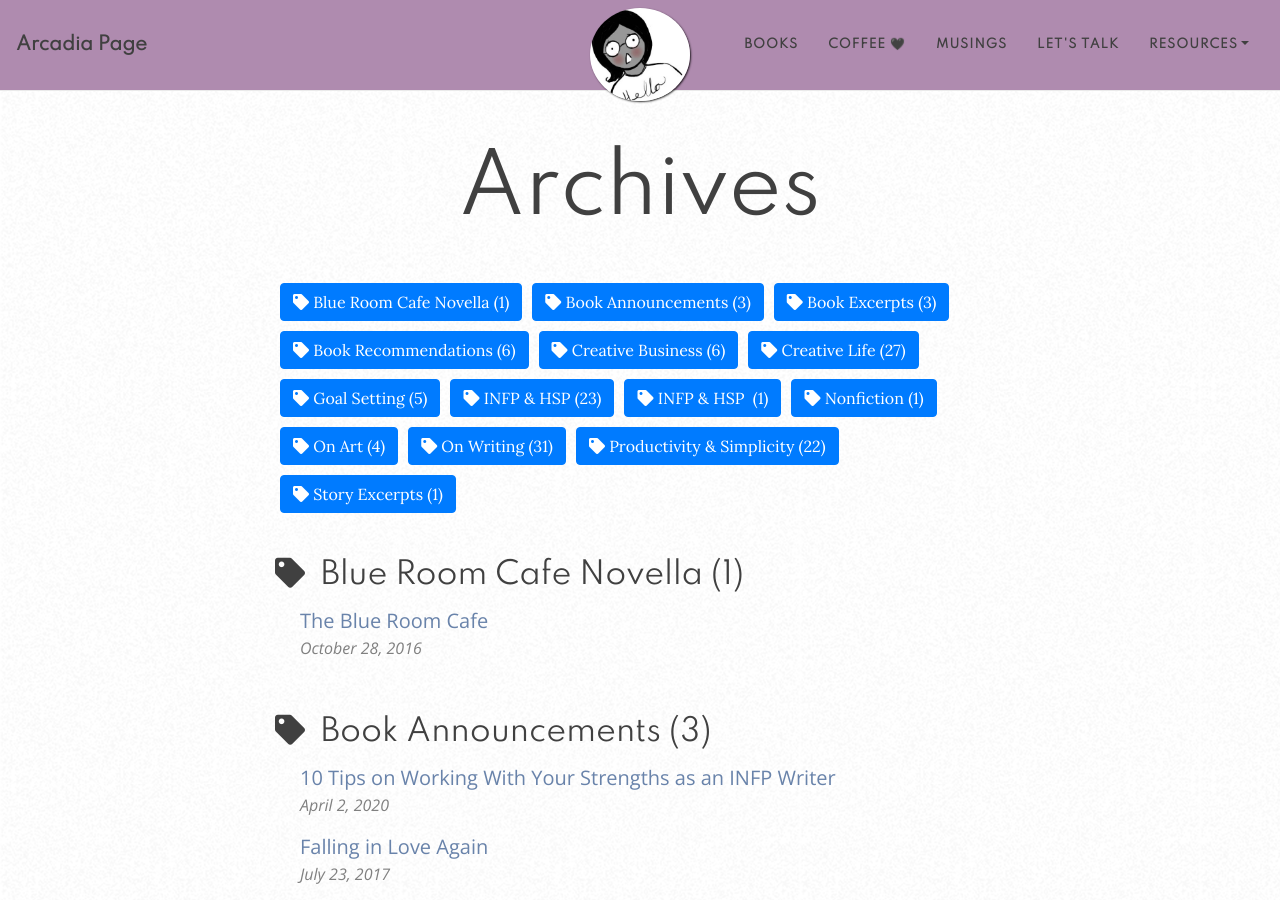
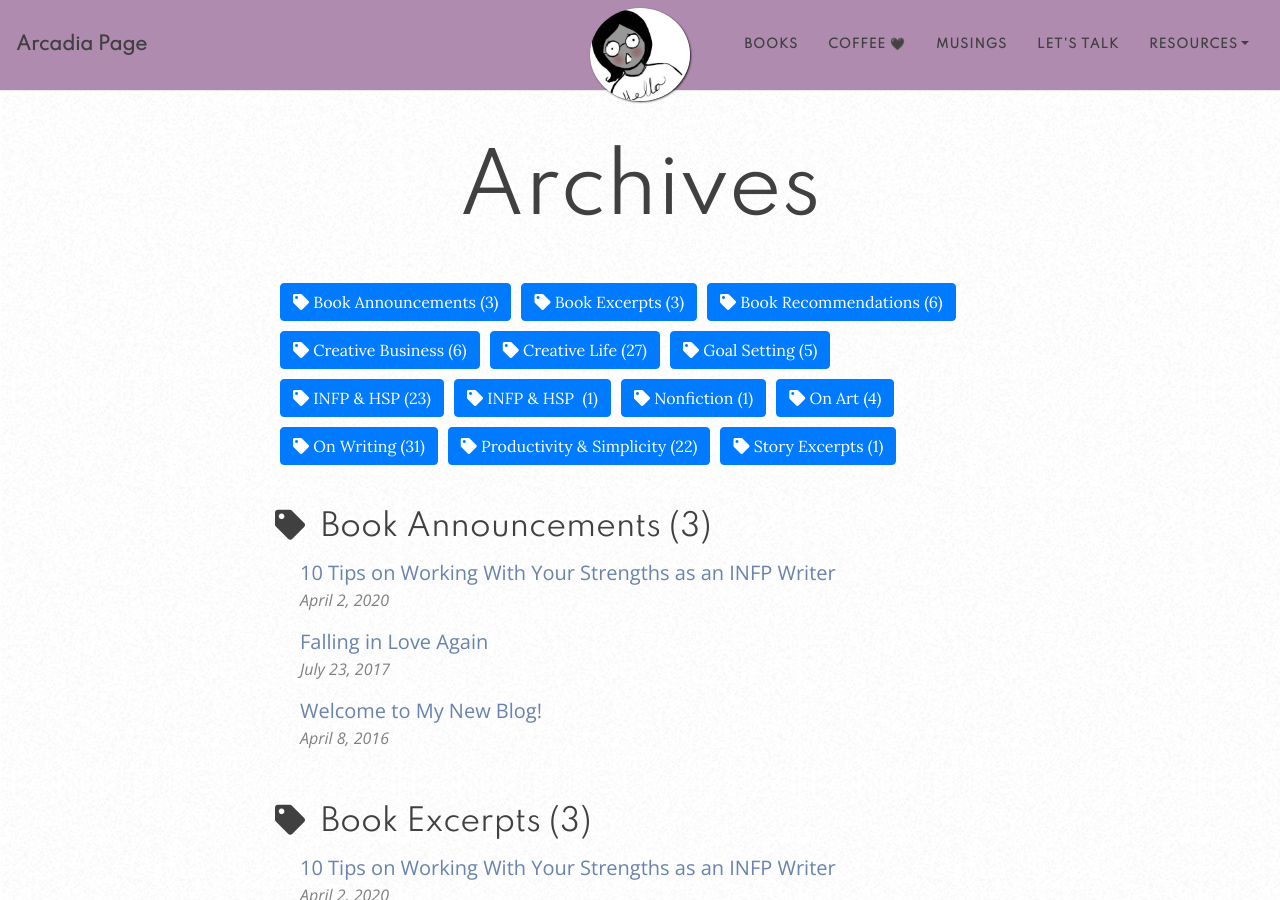
Before and after one commit to arcadiapage/arcadiapage.github.io, a Jekyll site: the page built from tags.html, in a window 1280 px wide and 900 px high. Built offline with Jekyll 4.4.1, drawn with Linux system fonts in a browser that asks for light colours; nearby versions of some CDN libraries; comment, search, counter and statistics services are not loaded.

Commit message:
Update from Forestry.io arcadiapage updated _posts/2016-10-28-the-blue-room-cafe.html

```diff
--- a/_posts/2016-10-28-the-blue-room-cafe.html
+++ b/_posts/2016-10-28-the-blue-room-cafe.html
@@ -1,16 +1,15 @@
 ---
 layout: post
 title: The Blue Room Cafe
-date: '2016-10-28T12:52:00.000-04:00'
+date: 2016-10-28T12:52:00.000-04:00
 author: Arcadia Page
 tags:
 - Story Excerpts
-- Blue Room Cafe Novella
-modified_time: '2020-03-02T10:29:00.716-05:00'
+modified_time: 2020-03-02T10:29:00.716-05:00
 thumbnail: https://4.bp.blogspot.com/-MR4rrB7Lguo/VNoiTxQMeEI/AAAAAAAAB3U/2v104kcOWyk/s72-c/COFFEE.jpg
 blogger_id: tag:blogger.com,1999:blog-8969547958727535262.post-1749822609778381000
 blogger_orig_url: https://www.arcadiapage.com/2016/10/the-blue-room-cafe.html
 permalink: 2016/10/the-blue-room-cafe.html
+
 ---
-
 <div class="separator" style="clear: both; text-align: center;"><a href="https://4.bp.blogspot.com/-MR4rrB7Lguo/VNoiTxQMeEI/AAAAAAAAB3U/2v104kcOWyk/s1600/COFFEE.jpg" imageanchor="1" style="clear: left; float: left; margin-bottom: 1em; margin-right: 1em;"><img border="0" height="400" src="https://4.bp.blogspot.com/-MR4rrB7Lguo/VNoiTxQMeEI/AAAAAAAAB3U/2v104kcOWyk/s400/COFFEE.jpg" width="250" /></a></div><span style="font-size: large;">Welcome to life outside of the glass case. Danielle is a high school grad from a perfect suburban neighborhood being fast-tracked to college by her parents. Desperate to blaze her own trail, but lacking any real direction of her own, she jumps the rails and plunges headlong into a world of creativity, art, and coffee. What truths will she find at <i>The Blue Room Café</i>? </span><br /><span style="font-size: large;"><br /></span><span style="font-size: large;">Now available at <a href="http://www.amazon.com/gp/product/B00THFRBRY?*Version*=1&amp;*entries*=0" target="_blank">Amazon</a> and <a href="https://www.smashwords.com/books/view/585526" target="_blank">Smashwords</a>.</span><br /><span style="font-size: large;"><br /></span><span style="font-size: large;">Scroll down to read the excerpt!</span><br /><br /><br /><br /><br /><br /><br /><iframe height="480px" src="https://docs.google.com/viewer?srcid=1ziXi6mGC8chUa8FSKahRfQx3lGa_uhzBDd4wuGzfOYg&amp;pid=explorer&amp;efh=false&amp;a=v&amp;chrome=false&amp;embedded=true" width="580px"></iframe>
```
